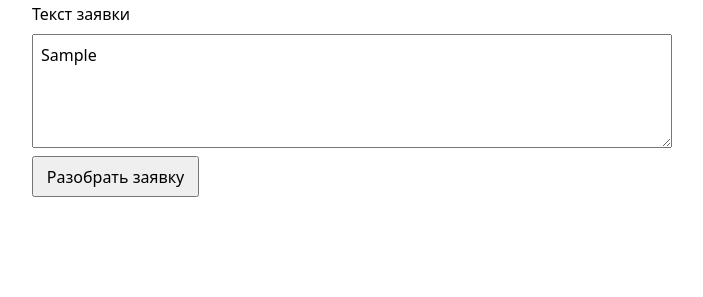
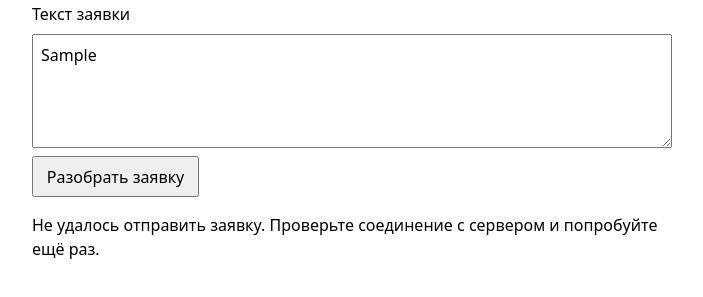
Before and after one commit to zaebee/neowise, a plain HTML site: page index.html in a window 1280 px wide. Both pictures are taken after typing "Sample" into the empty fields and a click on the button "Разобрать заявку". Shown: the part 99-396 px from the top of the page, without its empty margins (288-991 px from the left). Drawn offline with Linux system fonts and the light colour scheme; no server answers.

Commit message:
fix: tighten timeout test, ephemeral test port, frontend transport error handling

```diff
--- a/index.html
+++ b/index.html
@@ -16,25 +16,33 @@
   <form>
     <label for="message">Текст заявки</label>
     <textarea id="message" rows="4"></textarea>
-    <button type="submit">Разобрать заявку</button>
+    <button type="submit" id="submit">Разобрать заявку</button>
   </form>
   <div id="answer" hidden>
     <h2 id="topic"></h2>
     <pre id="draft"></pre>
   </div>
   <p id="notice" aria-live="polite" hidden></p>
+  <p id="error" aria-live="polite" hidden></p>
   <script type="module">
     const form = document.querySelector("form");
+    const submitButton = document.querySelector("#submit");
     const answer = document.querySelector("#answer");
     const topic = document.querySelector("#topic");
     const draft = document.querySelector("#draft");
     const notice = document.querySelector("#notice");
+    const errorBox = document.querySelector("#error");
     const TOPIC_TITLES = { delivery: "Доставка", pricing: "Стоимость", other: "Другое" };
     form.addEventListener("submit", async (event) => {
       event.preventDefault();
       answer.hidden = true;
       notice.hidden = true;
+      errorBox.hidden = true;
       draft.textContent = "";
+      topic.textContent = "";
+      submitButton.disabled = true;
+      submitButton.textContent = "Разбираем заявку…";
+      try {
         const reply = await fetch("/api/triage", {
           method: "POST",
           headers: { "Content-Type": "application/json" },
@@ -49,6 +57,13 @@
           notice.textContent = "Не удалось разобрать заявку автоматически. Проверьте текст и при необходимости ответьте клиенту вручную.";
           notice.hidden = false;
         }
+      } catch {
+        errorBox.textContent = "Не удалось отправить заявку. Проверьте соединение с сервером и попробуйте ещё раз.";
+        errorBox.hidden = false;
+      } finally {
+        submitButton.disabled = false;
+        submitButton.textContent = "Разобрать заявку";
+      }
     });
   </script>
 </body>
```
Also changed, not shown: server.test.mjs (+14 -3 lines). Lines whose indentation alone changed are shown as unchanged.
